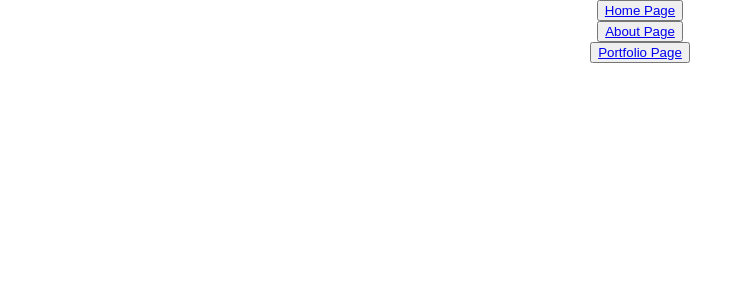
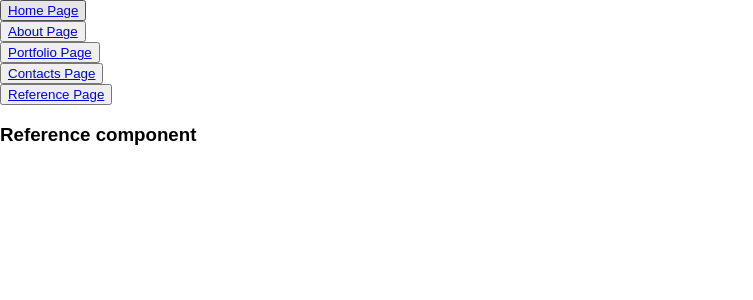
Before and after one commit to anniemaejenkins/PortfolioReactRouting, a React (Create React App) app: page /reference in a window 1280 px wide. Shown: the top 300 px of the page, without its empty margins (0-753 px from the left). Built offline with nearby package versions, Linux system fonts and the light colour scheme.

Commit message:
added 2 components and navbar to each one through router

```diff
--- a/package.json
+++ b/package.json
@@ -3,15 +3,19 @@
   "version": "0.1.0",
   "private": true,
   "dependencies": {
+    "gh-pages": "^1.0.0",
     "react": "^15.6.1",
     "react-dom": "^15.6.1",
     "react-router-dom": "^4.1.2",
     "react-scripts": "1.0.10"
   },
   "scripts": {
+    "predeploy": "npm run build",
+    "deploy": "gh-pages -d build",
     "start": "react-scripts start",
     "build": "react-scripts build",
     "test": "react-scripts test --env=jsdom",
     "eject": "react-scripts eject"
-  }
+  },
+  "homepage": "https://anniemaejenkins.github.io/PortfolioReactRouting"
 }
--- a/src/components/About.js
+++ b/src/components/About.js
@@ -1,13 +1,8 @@
-import React, {Component} from 'react';
+import React from 'react';
 
-import BaseLayout from './BaseLayout.js';
 
-export default class About extends Component{
-  render(){
+export default function About(props){
     return(
-      <BaseLayout>
         <h3>This is the About component</h3>
-      </BaseLayout>
     );
-  }
 }
--- /dev/null
+++ b/src/components/Contact.js
@@ -0,0 +1,9 @@
+import React from 'react';
+
+export default function Contact(props){
+  return(
+    <div>
+      <h3>contact component</h3>
+    </div>
+  );
+}
--- a/src/components/Home.js
+++ b/src/components/Home.js
@@ -1,13 +1,8 @@
-import React, {Component} from 'react';
+import React from 'react';
 
-import BaseLayout from './BaseLayout.js';
 
-export default class Home extends Component{
-  render(){
+export default function Home(props){
     return(
-      <BaseLayout>
         <h3>I am the Home Component</h3>
-      </BaseLayout>
     );
-  }
 }
--- a/src/components/Navigation.js
+++ b/src/components/Navigation.js
@@ -1,5 +1,5 @@
 import React, {Component} from 'react';
-import { Link } from 'react-router-dom';
+import { NavLink } from 'react-router-dom';
 
 // components
 // import Home from './Home.js';
@@ -16,27 +16,44 @@ export default class Navigation extends Component{
         <div className="navBar">
           <div>
             <button>
-              <Link to="/home">
+              <NavLink activeClassName="selected" to="/home">
                 Home Page
-              </Link>
+              </NavLink>
             </button>
           </div>
 
           <div>
             <button>
-              <Link to="/about">
+              <NavLink activeClassName="selected" to="/about">
                 About Page
-              </Link>
+              </NavLink>
             </button>
           </div>
 
           <div>
             <button>
-              <Link to="/portfolio">
+              <NavLink activeClassName="selected" to="/portfolio">
                 Portfolio Page
-              </Link>
+              </NavLink>
             </button>
           </div>
+
+          <div>
+            <button>
+              <NavLink activeClassName="selected" to="/contact">
+                Contacts Page
+              </NavLink>
+            </button>
+          </div>
+
+          <div>
+            <button>
+              <NavLink activeClassName="selected" to="/reference">
+                Reference Page
+              </NavLink>
+            </button>
+          </div>
+
         </div>
       </div>
     );
--- a/src/components/Portfolio.js
+++ b/src/components/Portfolio.js
@@ -1,13 +1,8 @@
-import React, {Component} from 'react';
+import React from 'react';
 
-import BaseLayout from './BaseLayout.js';
 
-export default class Portfolio extends Component{
-  render(){
+export default function Portfolio(props){
     return(
-      <BaseLayout>
       <h3>Portfolio Component</h3>
-      </BaseLayout>
     );
-  }
 }
--- /dev/null
+++ b/src/components/Reference.js
@@ -0,0 +1,9 @@
+import React from 'react';
+
+export default function Reference(props){
+  return(
+    <div>
+      <h3>Reference component</h3>
+    </div>
+  );
+}
--- a/src/index.js
+++ b/src/index.js
@@ -12,17 +12,24 @@ import App from './components/App.js';
 import Home from './components/Home.js';
 import About from './components/About.js';
 import Portfolio from './components/Portfolio.js';
+import Contact from './components/Contact.js';
+import Reference from './components/Reference.js';
+import BaseLayout from './components/BaseLayout.js';
 
 import registerServiceWorker from './registerServiceWorker';
 
 ReactDOM.render(
   <BrowserRouter>
-    <Switch>
-      <Route path="/home" component={Home} />
-      <Route path="/about" component={About} />
-      <Route path="/portfolio" component={Portfolio} />
-      <Route path="/" component={App} />
-    </Switch>
+    <BaseLayout>
+      <Switch>
+        <Route exact path="/" component={App} />
+        <Route path="/home" component={Home} />
+        <Route path="/about" component={About} />
+        <Route path="/portfolio" component={Portfolio} />
+        <Route path="/contact" component={Contact} />
+        <Route path="/reference" component={Reference} />
+      </Switch>
+    </BaseLayout>
   </BrowserRouter>
   ,
    document.getElementById('root')
```
Also changed, not shown: 1 other file (tests, documents, lock files or other folders).
